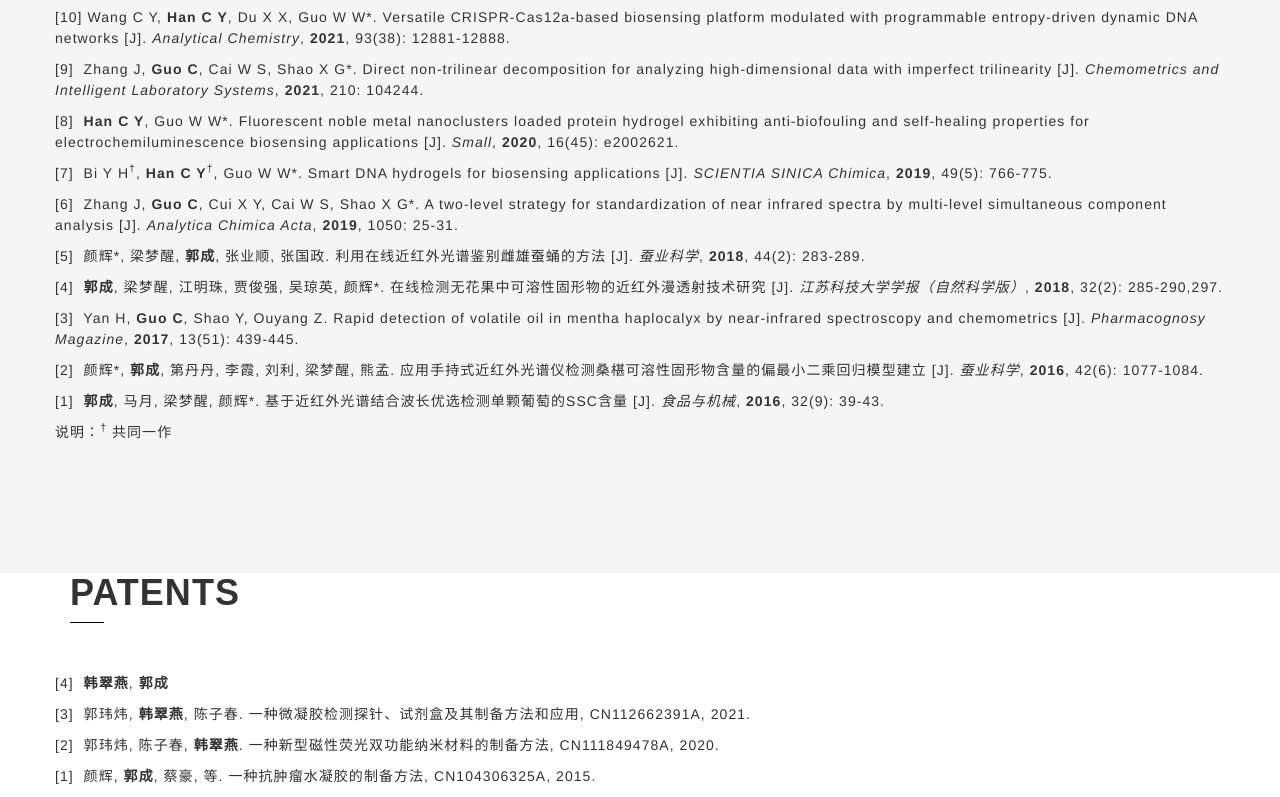
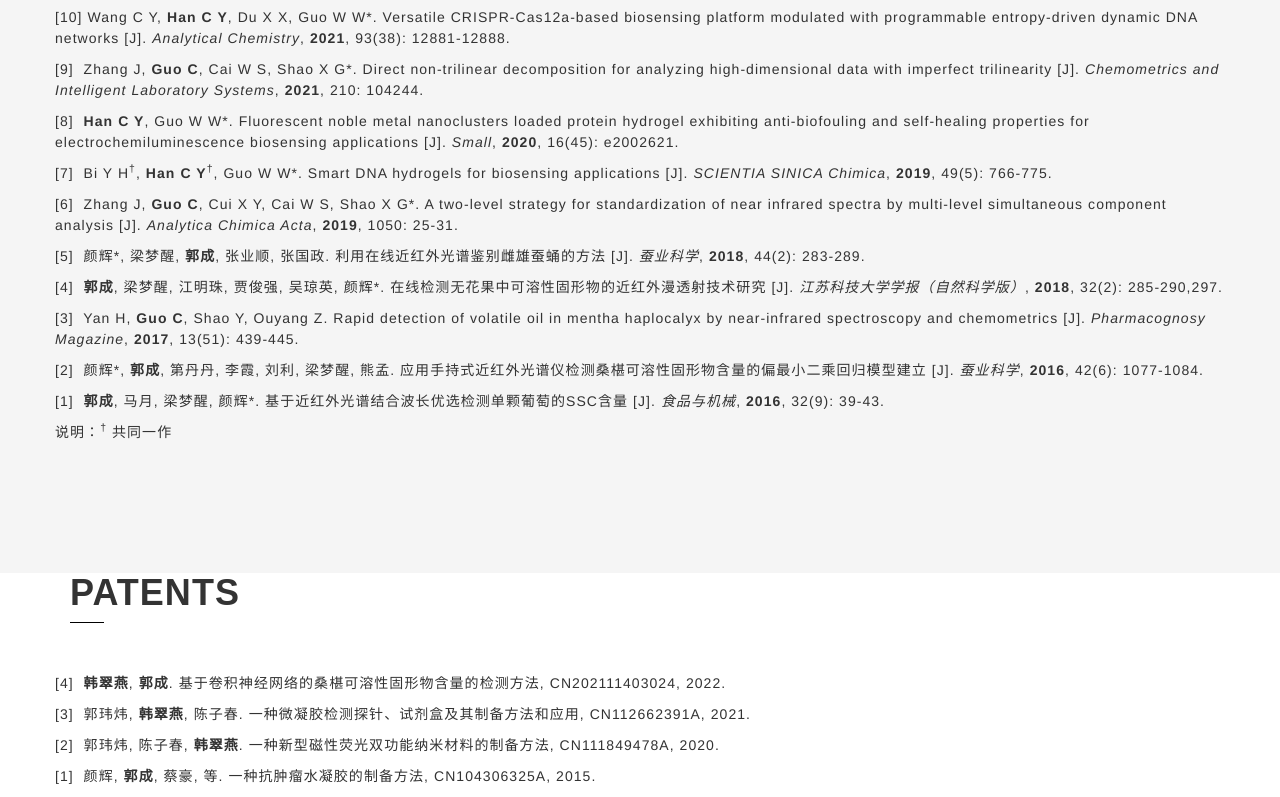
Before and after one commit to bioinfolabJSMC/bioinfolabJSMC.github.io, a plain HTML site: page publication.html in a window 1280 px wide. Shown: the part 403-1200 px from the top of the page. Drawn offline with Linux system fonts and the light colour scheme.

Commit message:
Update publication.html

```diff
--- a/publication.html
+++ b/publication.html
@@ -97,7 +97,7 @@
 
 
 				<div >
-					<p> [4]&nbsp; <strong>韩翠燕</strong>, <strong>郭成</strong></p>
+					<p> [4]&nbsp; <strong>韩翠燕</strong>, <strong>郭成</strong>. 基于卷积神经网络的桑椹可溶性固形物含量的检测方法, CN202111403024, 2022.</p>
 					<p> [3]&nbsp; 郭玮炜, <strong>韩翠燕</strong>, 陈子春. 一种微凝胶检测探针、试剂盒及其制备方法和应用, CN112662391A, 2021. </p>
 					<p> [2]&nbsp; 郭玮炜, 陈子春, <strong>韩翠燕</strong>. 一种新型磁性荧光双功能纳米材料的制备方法, CN111849478A, 2020.</p>
 					<p> [1]&nbsp; 颜辉, <strong>郭成</strong>, 蔡豪, 等. 一种抗肿瘤水凝胶的制备方法, CN104306325A, 2015. </p>
```
